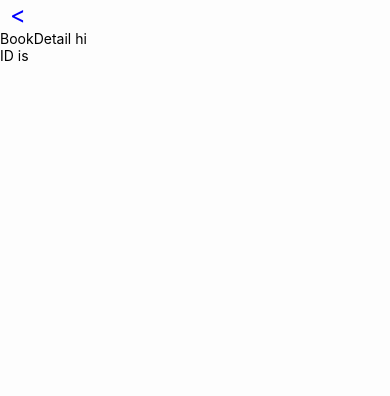
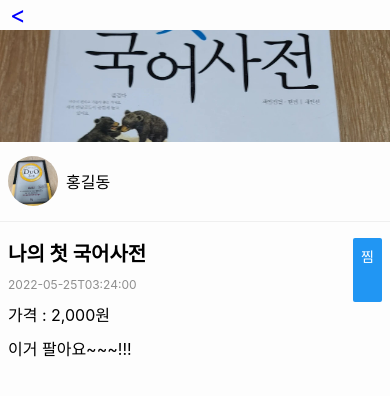
Before and after one commit to KimLeePark2/ChaekJang, a React Native app: screen /BookDetail in a window 390 px wide. Shown: the top 396 px of the page. Built offline with nearby package versions, Linux system fonts and the light colour scheme.

Commit message:
[Feat] bookDetail 스타일 작업

```diff
--- a/src/screens/Book/BookDetail.tsx
+++ b/src/screens/Book/BookDetail.tsx
@@ -1,11 +1,35 @@
 import { NativeStackScreenProps } from '@react-navigation/native-stack';
 import React from 'react';
-import { StyleSheet, View, Text, Pressable } from 'react-native';
+import {
+  StyleSheet,
+  View,
+  Text,
+  Pressable,
+  Image,
+  Button,
+  Alert,
+} from 'react-native';
 import { SafeAreaView } from 'react-native-safe-area-context';
 
 type PropsType = NativeStackScreenProps<RootStackParamsType, 'BookDetail'>;
 
 const BookDetail: React.FC<PropsType> = ({ navigation, route }) => {
+
+  const data = {
+    id: 1,
+    thumbnailImage: require('./../../components/Book/example1.jpeg'),
+    title: '나의 첫 국어사전',
+    body: '이거 팔아요~~~!!!',
+    price: 2000,
+    wishCount: 3,
+    isSoldOut: false,
+    createdAt: '2022-05-25T03:24:00',
+  };
+  const userInfo = {
+    id: 1,
+    profileImage: require('./../../components/Book/example2.jpg'),
+    nickname: '홍길동',
+  };
   const onPressBack = () => {
     navigation.goBack();
   };
@@ -21,14 +45,101 @@ const BookDetail: React.FC<PropsType> = ({ navigation, route }) => {
           <Text style={{ color: 'blue', fontSize: 24 }}>{'<'}</Text>
         </Pressable>
       </View>
-      <Text>BookDetail hi</Text>
-      <Text>ID is {route.params?.id}</Text>
+      <View style={styles.container}>
+        {/* <Text>BookDetail hi</Text> */}
+        {/* <Text>ID is {route.params?.id}</Text> */}
+        {/* <Text>{data.id}</Text> */}
+        <Image style={styles.image} source={data.thumbnailImage} />
+        <View style={styles.userContainer}>
+          <Image source={userInfo.profileImage} style={styles.userImage} />
+          <Text
+            numberOfLines={1}
+            ellipsizeMode={'tail'}
+            style={styles.userName}
+          >
+            {userInfo.nickname}
+          </Text>
+        </View>
+        <View style={styles.bodyContainer}>
+          <View style={styles.mainTitle}>
+            <View style={styles.block}>
+              <Text
+                numberOfLines={1}
+                ellipsizeMode={'tail'}
+                style={styles.title}
+              >
+                {data.title}
+              </Text>
+              <Text style={styles.createdAt}>{data.createdAt}</Text>
+            </View>
+            <Button title="찜" onPress={() => Alert.alert('찜!')} />
+          </View>
+          <Text style={styles.price}>
+            가격 : {data.price.toLocaleString()}원
+          </Text>
+          <Text numberOfLines={1} ellipsizeMode={'tail'} style={styles.text}>
+            {data.body}
+          </Text>
+        </View>
+      </View>
     </SafeAreaView>
   );
 };
 
 const styles = StyleSheet.create({
   block: {},
+  container: {
+    width: '100%',
+    height: '100%',
+  },
+  image: {
+    width: '100%',
+    height: '45%',
+  },
+  userContainer: {
+    height: 80,
+    paddingHorizontal: 8,
+    flexDirection: 'row',
+    alignItems: 'center',
+    borderBottomWidth: 1,
+    borderBottomColor: '#efefef',
+  },
+  userImage: {
+    width: 50,
+    height: 50,
+    borderRadius: 25,
+  },
+  userName: {
+    marginLeft: 8,
+    fontSize: 16,
+  },
+  bodyContainer: {
+    marginTop: 16,
+    paddingHorizontal: 8,
+  },
+  text: {
+    fontSize: 16,
+  },
+  mainTitle: {
+    display: 'flex',
+    flexDirection: 'row',
+    justifyContent: 'space-between',
+  },
+  title: {
+    paddingVertical: 0,
+    fontSize: 20,
+    fontWeight: '700',
+    marginBottom: 10,
+  },
+  createdAt: {
+    fontSize: 12,
+    color: '#8E8E8E',
+    marginBottom: 10,
+  },
+  price: {
+    fontSize: 16,
+    marginBottom: 10,
+  },
 });
 
 export default BookDetail;
```
